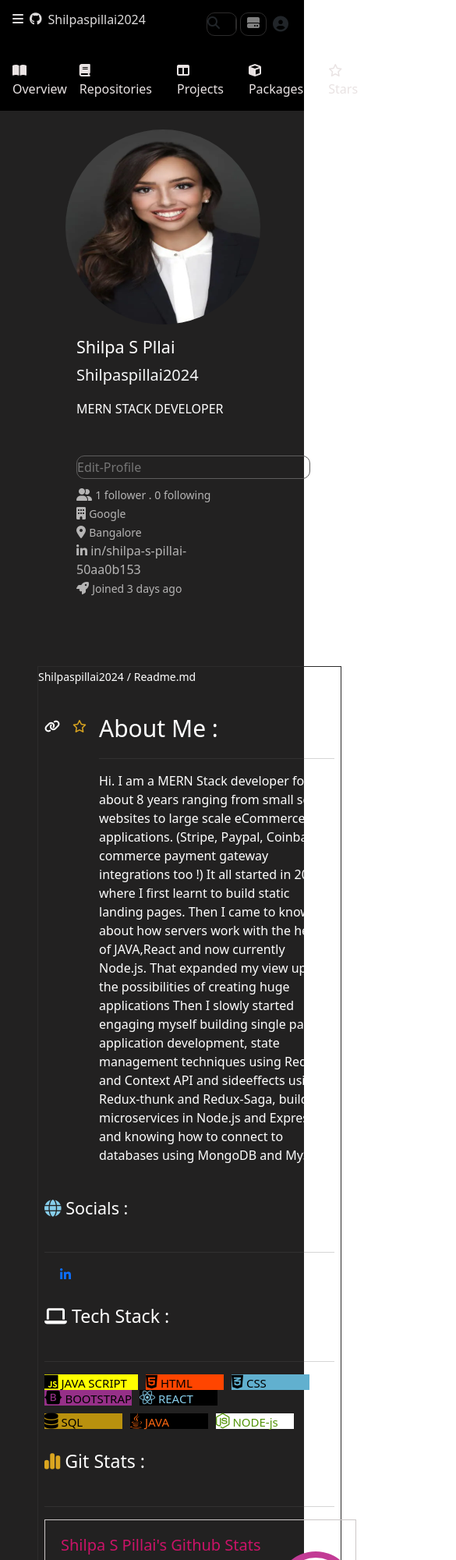
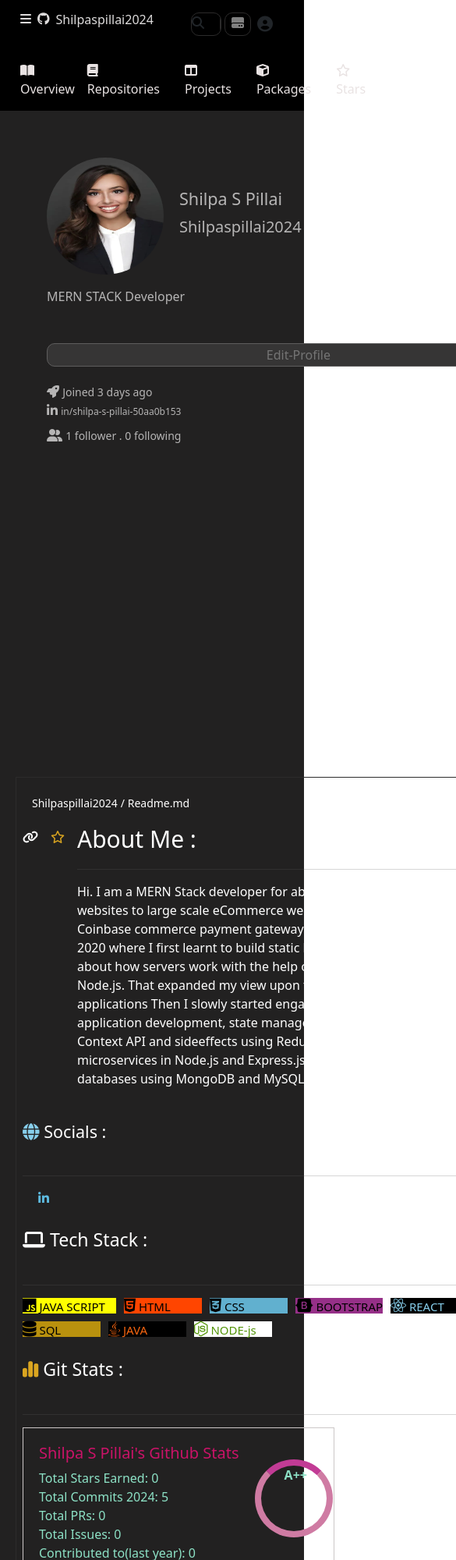
Before and after one commit to Shilpaspillai2024/GITRESPONSIVE, a plain HTML site: page index.html in a window 390 px wide. Shown: the top 2000 px of the page at 78% size, 585 px wide, since content can reach past the window. Drawn offline with nearby package versions, Linux system fonts and the light colour scheme.

Commit message:
responsiv added

```diff
--- a/index.html
+++ b/index.html
@@ -112,7 +112,7 @@
   <!-----right sidebar js starts-->
 
 
-  <div class="Rightsidebar  ">
+  <div class="Rightsidebar ">
 
 
     <div class="rightsidebar-img d-flex">
@@ -181,33 +181,40 @@
     <!----body part of webpage begins-->
        <div class="container-bg ">
           <div class="container-git d-flex">
-              <div class="container-left p-4">
+              <div class="container-left">
                  <div class="container-left-user ">
                     <img src="images\pic.webp" alt="" class="rounded-circle ">
+                    <div class="container-left-user-name">
+                        <h4>Shilpa S Pillai</h4>
+                       <span class="user-details  fs-5  ">Shilpaspillai2024</span>
                     </div>
-                <div class="container-left-user-details text-white p-3 mx-5">
-                    <h4>Shilpa S Pllai</h4>
-                    <span class="user-details text-light fs-5  ">Shilpaspillai2024</span>
+
+                </div>
+                <div class="container-left-user-details ">
+
 
                         <div class="user-position mt-3 d-flex">
-                            <span>MERN STACK DEVELOPER </span>
+                            <span>MERN STACK Developer  </span>
                         </div>
 
                     <div class="user-edit mt-5 ">
                         <input type="text" placeholder="Edit-Profile ">
                     </div>
+
+                    <div class="user-left-details">
+
                         <div class="user-follow mt-2  ">
                             <i class="fa-solid fa-user-group"></i>
                             <small>1 follower . 0 following</small>
                         </div>
 
-                    <div class="user-information" >
+                        <div class="user-information-location" >
                             <i class="fa-solid fa-building" >
                             </i>
                             <small >Google</small>
 
                         </div>
-                    <div class="user-information">
+                        <div class="user-information-location">
                             <i class="fa-solid fa-location-dot"></i>
                             <small>Bangalore</small>
                         </div>
@@ -222,19 +229,22 @@
                         </div>
                     </div>
 
+                </div>
+
 
 
             </div>
 
-            <div class="container-first m-5">
+            <div class="container-first ">
 
               <div class="container-body">
                  <div class="user-readme text-white ">
-                    <div class="user-readme float-start ">
-                        <a href=""><small>Shilpaspillai2024</small></a>
+                    <div class="user-readme float-start  ">
+                        <a href="https://github.com/Shilpaspillai2024/Shilpaspillai2024">
+                            <small>Shilpaspillai2024</small></a>
                         <small> / Readme.md</small>
                       </div>
-                      <div class="user-reademe float-end">
+                      <div class="user-readme float-end ">
                         <a href="">
                             <i class="fa-solid fa-pen"></i>
                         </a>
@@ -272,7 +282,7 @@
                     <hr>
 
                   </div>
-                <a href="">
+                <a href="" style="color: rgb(93, 186, 223);">
                     <i class="fa-brands fa-linkedin-in" style="margin-left: 20px;"></i>
                 </a>
 
@@ -287,13 +297,7 @@
                     <hr>
 
                 </div>
-                <!--
-                     <img src="images\programmer.webp" alt="">
-                <img src="images\java-script.webp" alt="">
-                <img src="images\html.webp" alt="">
-                <img src="images\mysql.webp" alt="">
-                <img src="images\react.webp" alt="">
-                 --->
+
 
                  <div class="user-tech-language">
                     <div class="user-tech-icons">
@@ -457,14 +461,14 @@
                 Seeing something unexpected? Take a look at the <a href="https://docs.github.com/en/account-and-profile/setting-up-and-managing-your-github-profile">GitHub profile guide</a>.
             </div>
                      <!---footer starts-->
-           <footer class="git-footer text-white d-flex ">
+           <footer class="git-footer  d-flex ">
             <div class="git-footer-part ">
-                <i class="fa-brands fa-github " style="color: white;"></i>
-                <i class="fa-solid fa-copyright" style="color: white; font-size: 10px;" ></i>
-                <span>2024 GitHub, Inc.
+                <i class="fa-brands fa-github " style="color: rgb(158, 155, 155);"></i>
+                <i class="fa-solid fa-copyright" style="color: rgb(158, 155, 155); font-size: 10px;" ></i>
+                <span style="color:rgb(158, 155, 155) ;">2024 GitHub, Inc.
                 </span>
             </div>
-            <div class="git-footer-anchor">
+            <div class="git-footer-anchor ">
                 <a href="">
                     <span>Terms</span>
                 </a>
--- a/style.css
+++ b/style.css
@@ -189,10 +189,14 @@
     margin-left: 10px;
 }
 .container-left-user{
+    margin-top: 30px;
+    margin-left: 50px;
+    color:rgb(182, 181, 181);
 
+}
+.container-left-user-details{
     margin-left: 50px;
-    color: white;
-
+    margin-top: 15px;
 }
 .container-left-user img:hover{
     cursor: pointer;
@@ -203,23 +207,40 @@
     border-radius: 50%;
 }
 .user-edit input{
-    background: transparent;
+    background-color:rgb(54, 53, 53) ;
     border: 1px solid rgb(94, 93, 93);
     border-radius: 10px;
     width: 300px;
     height: 30px;
+    text-align: center;
 
 }
-.user-follow{
+.container-left-user-details{
     color: rgb(182, 181, 181);
 }
-.user-information{
-    color: rgb(182, 181, 181);
+.user-left-details{
+    margin-top: 20px;
+}
+.user-follow{
+    margin-top: 10px;
+    margin-bottom: 20px;
 
 }
+.user-information-location a{
+    color: rgb(182, 181, 181);
+    text-decoration: none;
+    font-size: 12px;
+}
+.user-information-location a:hover{
+    color: rgb(23, 105, 199);
+    text-decoration: underline;
+}
+
+
 .user-information a{
     color: rgb(182, 181, 181);
     text-decoration: none;
+    font-size: 12px;
 }
 .user-information a:hover{
     color: rgb(23, 105, 199);
@@ -228,15 +249,25 @@
 .container-first{
     border: 1px solid rgb(44, 43, 43);
     width: 100vw;
-    margin-right: 50px;
-
+    margin-right: 80px;
+    margin-top:30px;
+    padding-right: 20px;
+    margin-left: 20px;
 
 
 
 }
+.user-readme{
+    margin-left: 10px;
+    margin-top: 10px;
+}
 .user-readme a{
     color: white;
     text-decoration: none;
+
+}
+.user-readme small{
+   margin-top: 20px;
 }
 .user-readme a:hover{
     color: rgb(23, 105, 199);
@@ -266,10 +297,7 @@
 .user-horizontal hr{
     color: rgb(94, 93, 93) ;
 }
-/*.user-tech-skills img{
-    width:50px
-  }
-  */
+
   .user-tech-language
 
   {
@@ -418,7 +446,7 @@
     margin-top: 20px;
 }
 .popular-repo{
-    margin-left:530px ;
+    margin-left:370px ;
 }
 .repo{
     border: 1px solid rgb(53, 52, 52);
@@ -435,6 +463,7 @@
 .repo-link a{
     text-decoration: none;
     margin-left: 20px;
+    color:rgb(81, 156, 199)  ;
 }
 .repo-link a:hover{
     text-decoration: underline;
@@ -477,28 +506,32 @@
 }
 .above-footer{
     font-size: 12px;
-    color:rgb(209, 203, 203) ;
+    color:rgb(158, 155, 155) ;
     margin-left: 500px;
     margin-top: 30px;
     margin-bottom: 50px;
+}
+.above-footer a{
+    color:rgb(81, 156, 199) ;
 }
 
 
 
 .git-footer{
-    margin-left: 230px;
+    margin-left: 280px;
     padding-bottom: 100px;
     font-size: 13px;
 
   }
   .git-footer-anchor a{
-    color: white;
+    color:rgb(158, 155, 155);
     text-decoration: none;
     margin-left: 10px;
+    font-size: 12px;
   }
   .git-footer-anchor a:hover{
     text-decoration: underline;
-    color: rgb(23, 105, 199) ;
+    color: rgb(81, 156, 199) ;
   }
 
 
@@ -508,28 +541,74 @@
 
 
 @media only screen and (max-width :1012px){
+
+
+    .navbar-container{
+       padding-left: 10px;
+    }
+
+
+
  .navbar-search input, button{
     display:none;
             }
 
 
+            .container-left{
+                width: 300px;
+                height: 100vh;
+
+
+            }
+
             .container-first{
+                width:550px ;
+                margin-right: 40px;
+                margin-left: 20px;
+                padding-right: 30px;
+                margin-top:30px;
 
-                width: 100vw;
-                margin-right: 50px;
+            }
 
 
 
 
+            .container-left-user img{
+                width: 200px;
+                height: 200px;
+
+            }
+            .user-edit input{
+                background: transparent;
+                border: 1px solid rgb(94, 93, 93);
+                border-radius: 10px;
+                width: 200px;
+                height: 30px;
+
+            }
+            .user-postion span{
+                flex-direction: row;
             }
 
+            .popular-repo{
+                margin-left:330px;
+            }
 
-  .git-footer{
-    display: flex;
-    flex-direction: column-reverse;
-    align-items: center;
+            .above-footer{
 
-   }
+                margin-left:400px;
+
+            }
+
+            .git-footer{
+                display: flex;
+                flex-direction: column-reverse;
+                align-items: center;
+                margin-left: 50px;
+
+               }
+
+
 
 }
 
@@ -546,19 +625,78 @@
      .navbar-line{
         display: none;
      }
+     .navbar-container{
+        padding-right: 20px;
+     }
+
      .container-git{
 
         flex-direction: column;
 
     }
 
+
+     .container-left{
+        width: 100vw;
+        padding: 0;
+
+        }
+
+   .container-left-user img{
+    width:150px ;
+    height: 150px;
+    margin-top:30px ;
+
+   }
+
+   .container-left-user{
+    display: flex;
+    flex-direction: row;
+
+
+   }
+   .container-left-user-name{
+    margin-top: 70px;
+    margin-left: 20px;
+   }
+
+   .user-edit input{
+    background-color: rgb(54, 53, 53);
+    border: 1px solid rgb(94, 93, 93);
+    border-radius: 10px;
+    width: 650px;
+    height: 30px;
+
+
+}
+.user-left-details{
+    display: flex;
+    flex-direction: column-reverse;
+
+}
+.user-information-location{
+    display: none;
+}
+
+
+.container-first{
+    width: 700px;
+    margin-top:10px;
+    margin-left: 20px;
+    margin-right: 30px;
+
+}
+
+
+
+
      .popular-repo{
-            margin-left:40px;
+            margin-left:25px;
         }
 
         .above-footer{
 
-            margin-left:40px;
+            margin-left:20px;
 
         }
 
@@ -568,12 +706,9 @@
 
           }
           .git-footer-anchor a{
-            color: white;
+            color:rgb(158, 155, 155);
             text-decoration: none;
             margin-left: 10px;
           }
-          .git-footer-anchor a:hover{
-            text-decoration: underline;
-            color: rgb(23, 105, 199) ;
-          }
+
         }
```
Lines whose indentation alone changed are shown as unchanged.
